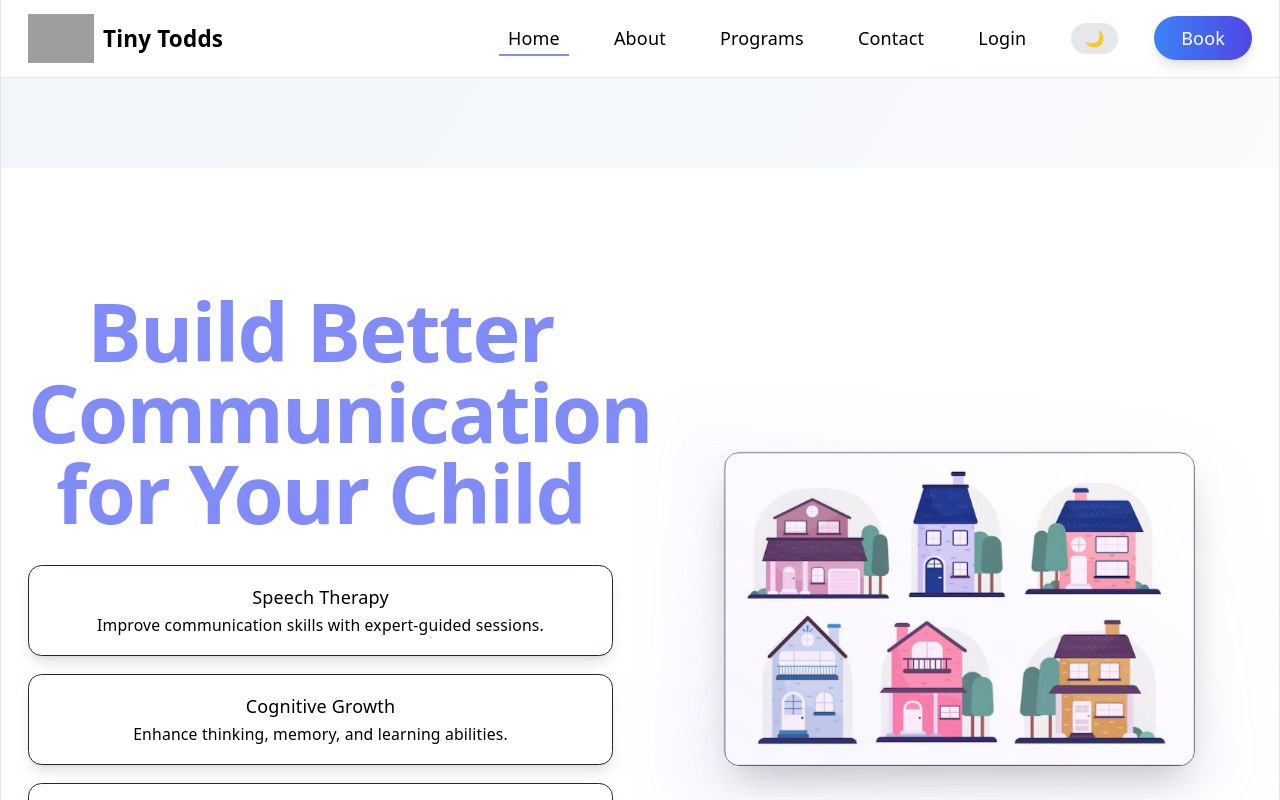
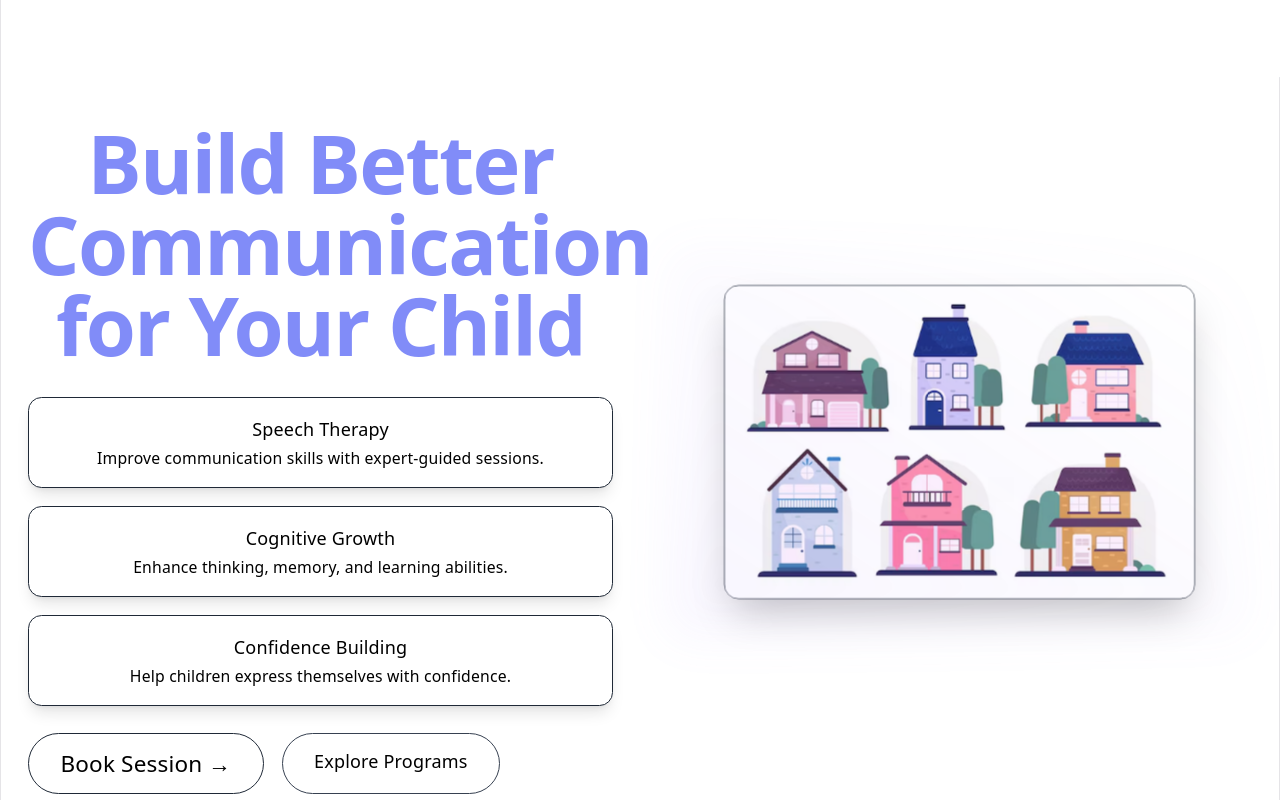
Before and after one commit to Mohan9498/Appointment, a React (Vite) app in the folder frontend/: page / in a window 1280 px wide. Shown: the top 800 px of the page. Built offline with nearby package versions, Linux system fonts and the light colour scheme; grey boxes are pictures that could not be loaded.

Commit message:
modified:   frontend/src/App.jsx modified:   frontend/src/components/Navbar.jsx modified:   frontend/src/pages/Home.jsx

```diff
--- a/frontend/src/App.jsx
+++ b/frontend/src/App.jsx
@@ -32,9 +32,6 @@ function App() {
 
   const hideNavbar = location.pathname.startsWith("/admin");
 
-  {!hideNavbar && <Navbar onOpenModal={() => setShowModal(true)} />}
-
-  {location.pathname !== "/admin" && <Navbar />}
 
   return (
     <div className="min-h-screen bg-gradient-to-br from-slate-100 to-white dark:from-slate-900 dark:to-black text-black dark:text-white transition duration-300">
--- a/frontend/src/components/Navbar.jsx
+++ b/frontend/src/components/Navbar.jsx
@@ -17,7 +17,7 @@ function Navbar({ onOpenModal = () => {} }) {
   ];
 
   return (
-    <nav className="w-full bg-white dark:bg-white/5 border-b border-gray-200 dark:border-white/10 dark:border-gray-800 transition">
+    <nav className="w-full bg-white fixed top-0 dark:bg-white/5 border-b border-gray-200 dark:border-white/10 dark:border-gray-800 transition">
 
       <div className="max-w-7xl mx-auto px-6 py-3 flex justify-between items-center">
 
--- a/frontend/src/pages/Home.jsx
+++ b/frontend/src/pages/Home.jsx
@@ -12,9 +12,7 @@ function Home() {
   return (
     <div className="text-black dark:text-white transition duration-300">
 
-      {/* <Navbar onOpenModal={() => setOpenModal(true)} /> */}
-
-      <div className="pt-20"> {/* prevent navbar overlap */}
+      <div className="pt-0 md:pt-18"> {/* prevent navbar overlap */}
         <Hero onOpenModal={() => setOpenModal(true)} />
         <Features />
         <Gallery />
```
